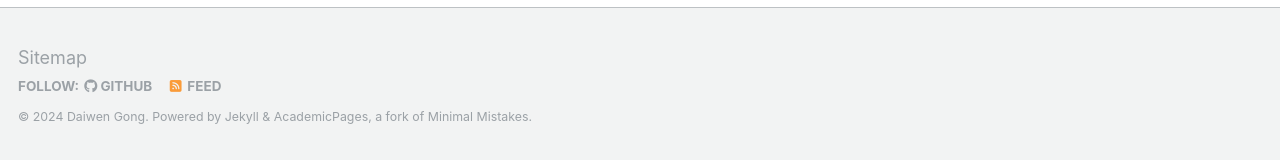
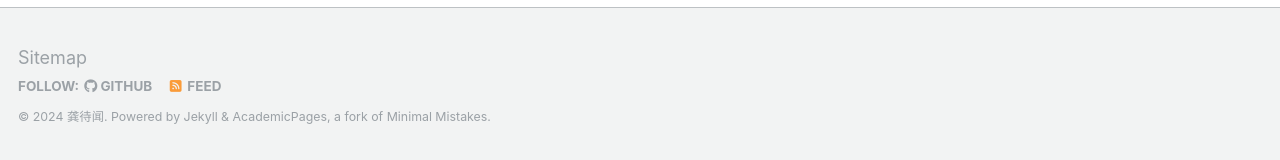
Before and after one commit to DaiwenGDW/daiwengong.github.io, a Jekyll site: the page built from _pages/category-archive.html, in a window 1280 px wide. Shown: the part 737-897 px from the top of the page. Built offline with Jekyll 4.4.1, drawn with Linux system fonts in a browser that asks for light colours; some web fonts are replaced.

Commit message:
Update _config.yml

```diff
--- a/_config.yml
+++ b/_config.yml
@@ -11,6 +11,7 @@ locale                   : "en-US"
 title                    : "Daiwen's Homepage"
 title_separator          : "-"
 name                     : &name "Daiwen Gong"
+name                     : &name "龚待闻"
 description              : &description "Ph.D. Student in Linguistics"
 url                      : https://academicpages.github.io # the base hostname & protocol for your site e.g. "https://mmistakes.github.io"
 baseurl                  : "" # the subpath of your site, e.g. "/blog"
```
